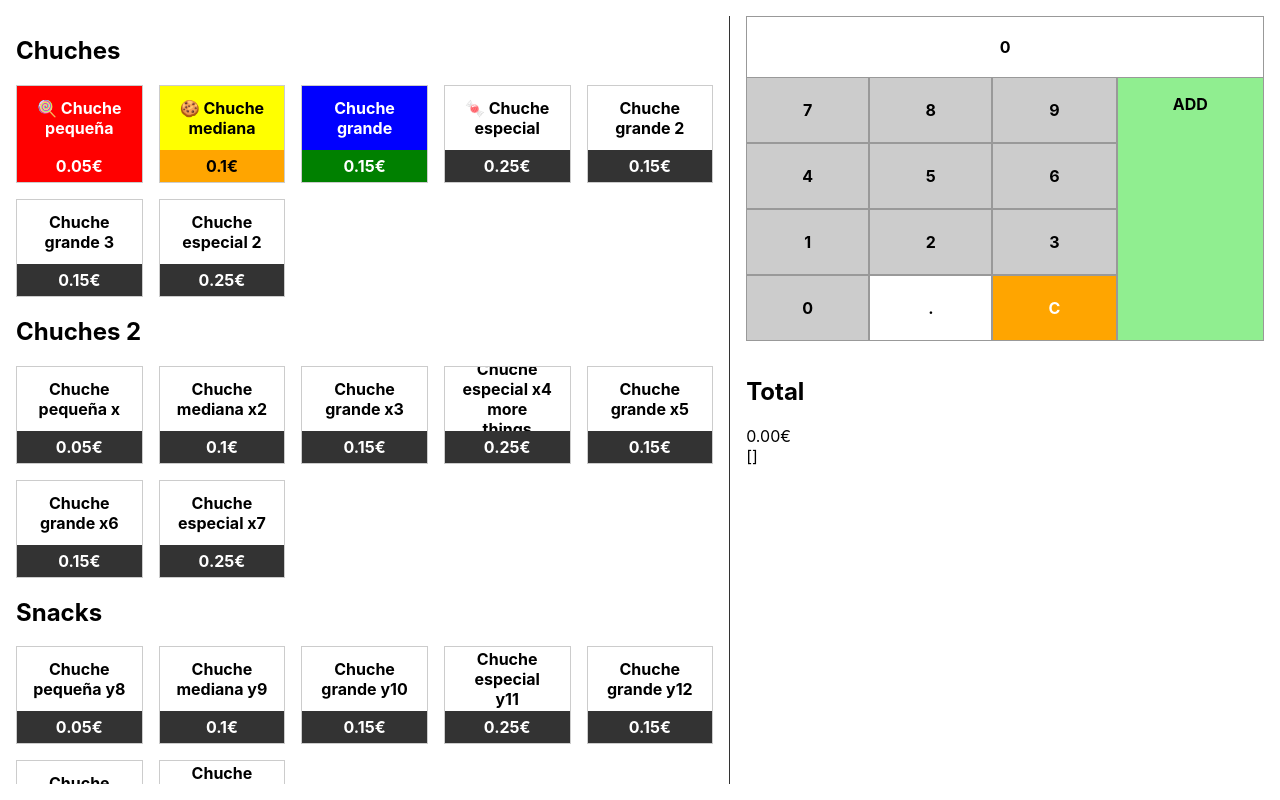
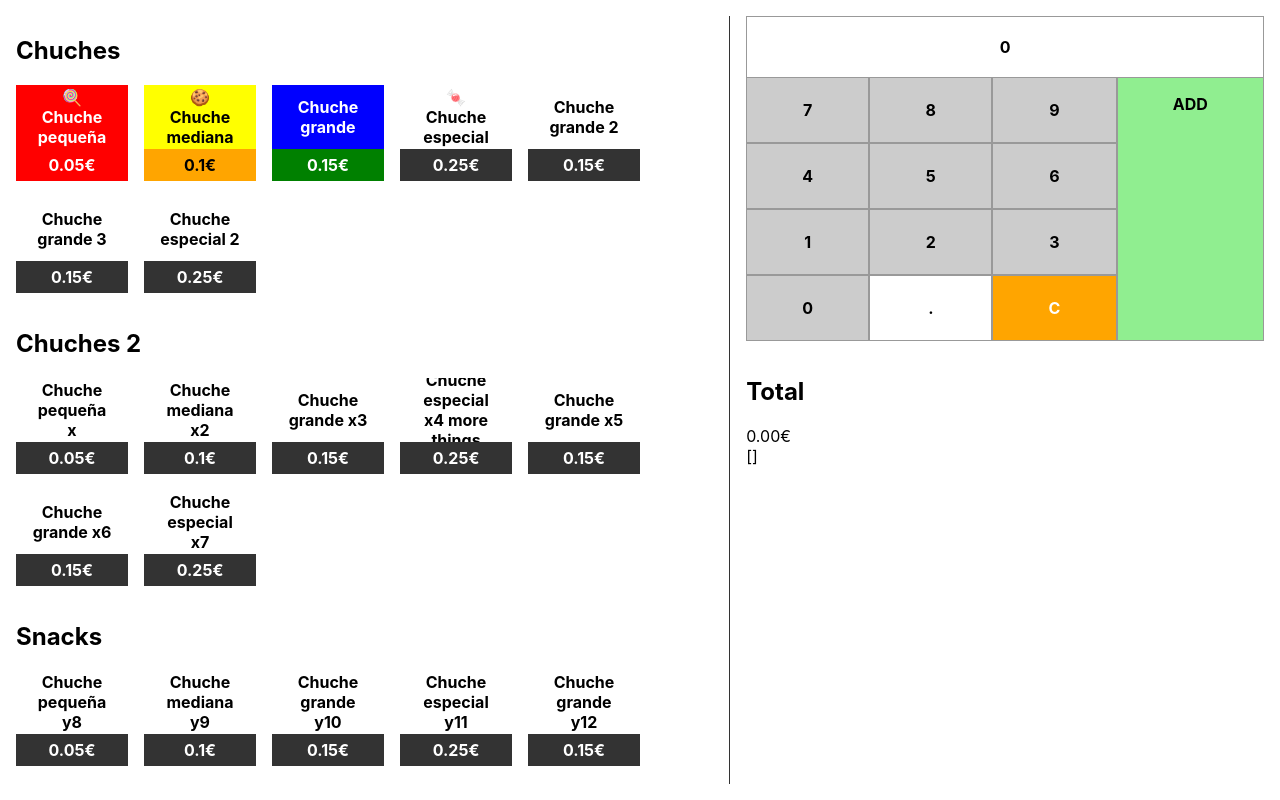
Before and after one commit to jminuscula/kiosko-pos, a React (Create React App) app in the folder kiosko/: page / in a window 1280 px wide. Built offline with nearby package versions, Linux system fonts and the light colour scheme.

Commit message:
catalog sections are flex not grid

```diff
--- a/kiosko/src/style/catalog.scss
+++ b/kiosko/src/style/catalog.scss
@@ -8,10 +8,10 @@
 }
 
 .section-items {
-    display: grid;
-    grid-template-columns: 1fr 1fr 1fr 1fr 1fr;
-    column-gap: 1em;
-    row-gap: 1em;
+    display: flex;
+    flex-flow: row;
+    flex-wrap: wrap;
+    justify-content: flex-start;
 }
 
 .section-items .item {
@@ -19,9 +19,11 @@
     flex-flow: column;
     justify-content: space-around;
 
+    width: 7em;
     font-weight: bold;
 
-    border: 1px solid #ccc;
+    margin: 0 1em 1em 0;
+    &:last-child{ margin-right: 0; }
 
     .item-name {
         flex: 1 0;
```
